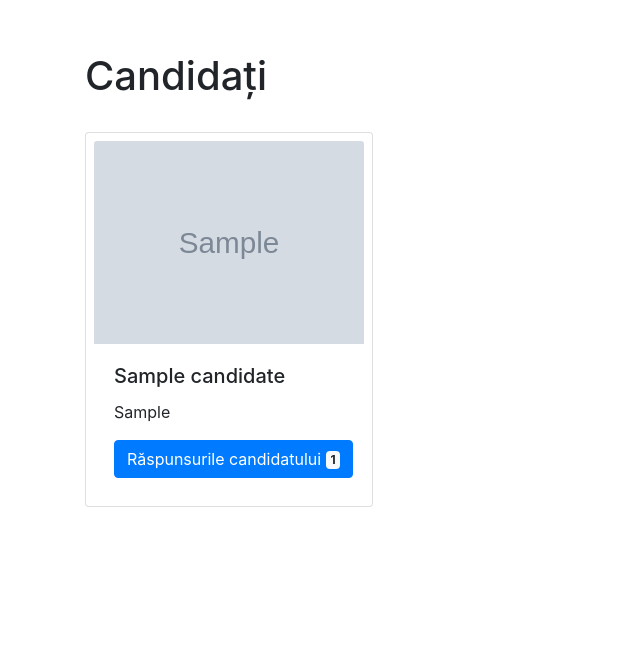
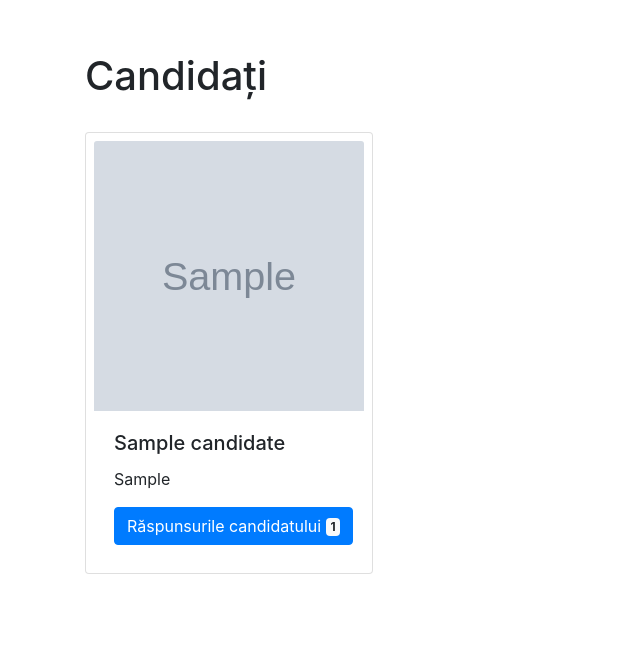
Before and after one commit to andreiavram/askyourcandidate, a Django app: page /candidate/ in a window 1280 px wide. Shown: the part 56-707 px from the top of the page, without its empty margins (0-640 px from the left). Run offline with Django 3.2, Linux system fonts and the light colour scheme; tables that the repository leaves empty hold one stand-in row (values such as "Sample post"); grey boxes marked "Sample" are stand-in pictures; some libraries are stand-ins or nearby versions.

Commit message:
style update

```diff
--- a/static/css/sticky-footer-navbar.css
+++ b/static/css/sticky-footer-navbar.css
@@ -35,3 +35,8 @@ body > .container {
 code {
   font-size: 80%;
 }
+
+.card-img-top {
+  height: 270px;
+  object-fit: cover;
+}
```
